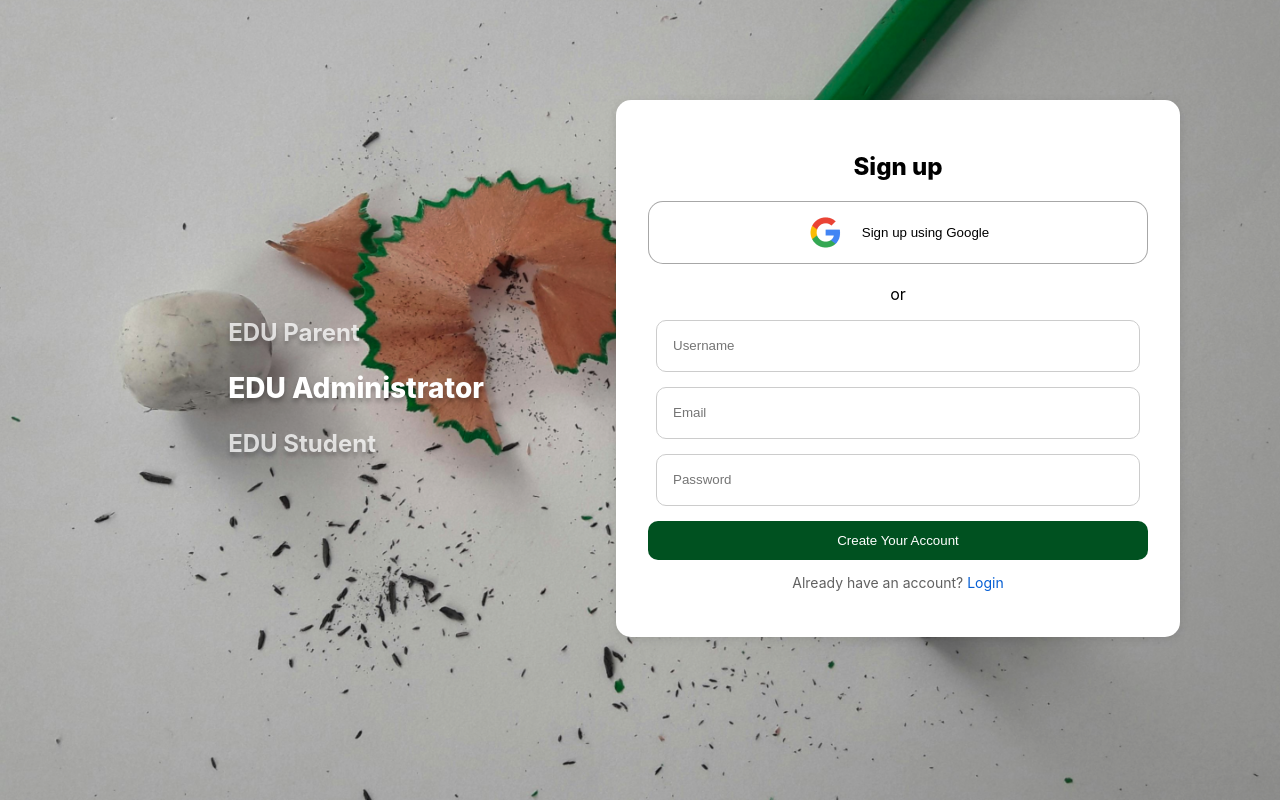
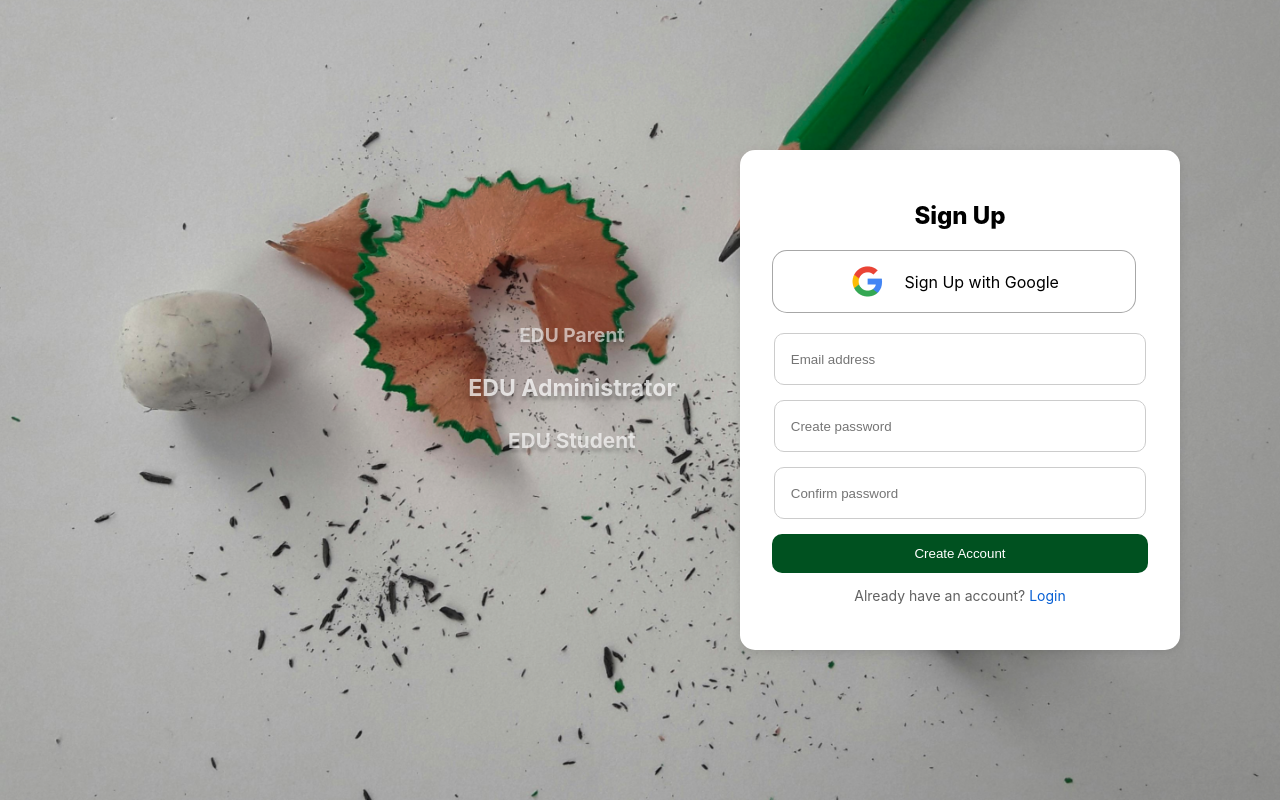
Before and after one commit to 22CB006/Education_Consultancy_Website, a React (Create React App) app: page /signup in a window 1280 px wide. Built offline with nearby package versions, Linux system fonts and the light colour scheme.

Commit message:
Modified Login and signup page

```diff
--- a/src/components/Signup.jsx
+++ b/src/components/Signup.jsx
@@ -1,61 +1,82 @@
-import React, { useState } from 'react';
+import React, { useState, useEffect, useRef } from 'react';
 import '../styles/Signup.css';
 import googleIcon from '../assets/googleIcon.png';
 import { useNavigate } from 'react-router-dom';
 
+const roles = ["EDU Parent", "EDU Administrator", "EDU Student"];
+
 const Signup = () => {
-  const [selectedRole, setSelectedRole] = useState("EDU Administrator"); // Default selection
+  const roleRefs = useRef([]);  // To hold references for each role item
   const navigate = useNavigate();
 
+  // Handles the click on roles
   const handleRoleClick = (role) => {
-    setSelectedRole(role);
     if (role === "EDU Administrator") {
-      navigate('/admin-dashboard'); // Route to admin dashboard
-    } else if (role === "Parent") {
-      navigate('/parent-dashboard'); // Route to parent dashboard
-    } else if (role === "Student") {
-      navigate('/student-dashboard'); // Route to student dashboard
+      navigate('/admin-dashboard');
+    } else if (role === "EDU Parent") {
+      navigate('/parent-dashboard');
+    } else if (role === "EDU Student") {
+      navigate('/student-dashboard');
     }
   };
+
+  // This function handles the dynamic scaling and opacity of role items based on scroll position
+  const handleScroll = () => {
+    const centerY = window.innerHeight / 2;  // The center of the screen (vertically)
+    roleRefs.current.forEach((ref, index) => {
+      if (ref) {
+        const rect = ref.getBoundingClientRect();
+        const distanceFromCenter = Math.abs(rect.top + rect.height / 2 - centerY);
+
+        // Calculate scale and opacity based on distance from center
+        const scale = Math.max(1 - distanceFromCenter / 300, 0.8);
+        const opacity = Math.max(1 - distanceFromCenter / 300, 0.5);
+
+        ref.style.transform = `scale(${scale})`;
+        ref.style.opacity = opacity;
+      }
+    });
+  };
+
+  // Adding scroll listener
+  useEffect(() => {
+    window.addEventListener('scroll', handleScroll);
+
+    // Clean up the listener on component unmount
+    return () => {
+      window.removeEventListener('scroll', handleScroll);
+    };
+  }, []);
 
   return (
     <div className="signup-container">
       <div className="roles-sidebar">
-        <div
-          className={`role-item ${selectedRole === "Parent" ? "active" : ""}`}
-          onClick={() => handleRoleClick("Parent")}
-        >
-          EDU Parent
-        </div>
-        <div
-          className={`role-item ${selectedRole === "EDU Administrator" ? "active" : ""}`}
-          onClick={() => handleRoleClick("EDU Administrator")}
-        >
-          EDU Administrator
-        </div>
-        <div
-          className={`role-item ${selectedRole === "Student" ? "active" : ""}`}
-          onClick={() => handleRoleClick("Student")}
-        >
-          EDU Student
-        </div>
+        {roles.map((role, index) => (
+          <div
+            key={role}
+            ref={(el) => (roleRefs.current[index] = el)}  // Reference each role item
+            className="role-item"
+            onClick={() => handleRoleClick(role)}
+          >
+            {role}
+          </div>
+        ))}
       </div>
-
-      <div className="signup-content">
+      <div className="signup-background">
         <div className="signup-box">
-          <h2>Sign up</h2>
-          <button className="google-signup-btn">
-            <img src={googleIcon} alt="Google Icon" className="google-icon" /> Sign up using Google
-          </button>
-          <p>or</p>
+          <h2>Sign Up</h2>
+          <div className="google-signup-btn">
+            <img className="google-icon" src={googleIcon} alt="Google" />
+            <span>Sign Up with Google</span>
+          </div>
           <form className="signup-form">
-            <input type="text" placeholder="Username" />
-            <input type="email" placeholder="Email" />
-            <input type="password" placeholder="Password" />
-            <button type="submit" className="create-account-btn">Create Your Account</button>
+            <input type="email" placeholder="Email address" />
+            <input type="password" placeholder="Create password" />
+            <input type="password" placeholder="Confirm password" />
+            <button className="create-account-btn" type="submit">Create Account</button>
           </form>
           <p className="login-text">
-            Already have an account? <a href="/login" className="login-link">Login</a>
+            Already have an account? <a className="login-link" href="/login">Login</a>
           </p>
         </div>
       </div>
--- a/src/styles/Signup.css
+++ b/src/styles/Signup.css
@@ -47,13 +47,16 @@
   font-weight: 800;
 }
 
+.signup-background {
+  text-align: center;
+}
 /* Google signup button */
 .google-signup-btn {
   display: flex;
   justify-content: center;
   align-items: center;
   gap: 8px;
-  width: 100%;
+  width: 90%;
   padding: 12px;
   border-radius: 15px;
   border: 1px solid rgba(145, 145, 145, 0.80);
@@ -116,23 +119,24 @@
 }
 
 .role-item.active {
-  font-size: 28px;
-  font-weight: 800;
-  color: #FFF;
+  font-size: 408px;
+  font-weight: 900;
 }
 
 .role-item:hover {
   transform: scale(1.05);
+  color: #FFF;
 }
 .role-item {
   font-family: 'Inter', sans-serif;
-  font-size: 24px;
+  font-size: 300px;
   font-weight: 700;
   color: rgba(255, 255, 255, 0.75);
   text-shadow: 0px 4px 4px rgba(0, 0, 0, 0.25);
   cursor: pointer;
   transition: all 0.3s ease;
   margin-bottom: 1.5rem;
+  margin-left: 400px;
 }
 
 .role-item.active {
@@ -142,6 +146,42 @@
 }
 
 .role-item:hover {
-  font-weight: 800; /* Bold on hover */
+  color: #FFF;
+  font-weight: 900; /* Bold on hover */
+  transform: scale(1.09);
+}
+/* Role Sidebar */
+.roles-sidebar {
+  position: absolute;
+  left: 5%;
+  top: 50%;
+  transform: translateY(-50%);
+  display: flex;
+  flex-direction: column;
+  justify-content: center;
+  align-items: center;
+}
+
+.role-item {
+  font-family: 'Inter', sans-serif;
+  font-size: 300px;
+  font-weight: 1000;
+  color: rgba(255, 255, 255, 0.75);
+  text-shadow: 0px 4px 4px rgba(0, 0, 0, 0.25);
+  cursor: pointer;
+  transition: transform 0.3s ease, opacity 0.3s ease;
+  margin-bottom: 1.5rem;
+  opacity: 0.8;
+  transform-origin: center;
+  transform: scale(0.8); /* Start smaller */
+}
+
+/* On hover effect */
+.role-item:hover {
   transform: scale(1.05);
 }
+
+/* Add smooth transition for scaling and opacity based on scroll */
+.role-item {
+  transition: transform 0.2s ease-in-out, opacity 0.2s ease-in-out;
+}
```
Also changed, not shown: src/styles/Login.css (line endings or trailing spaces).
